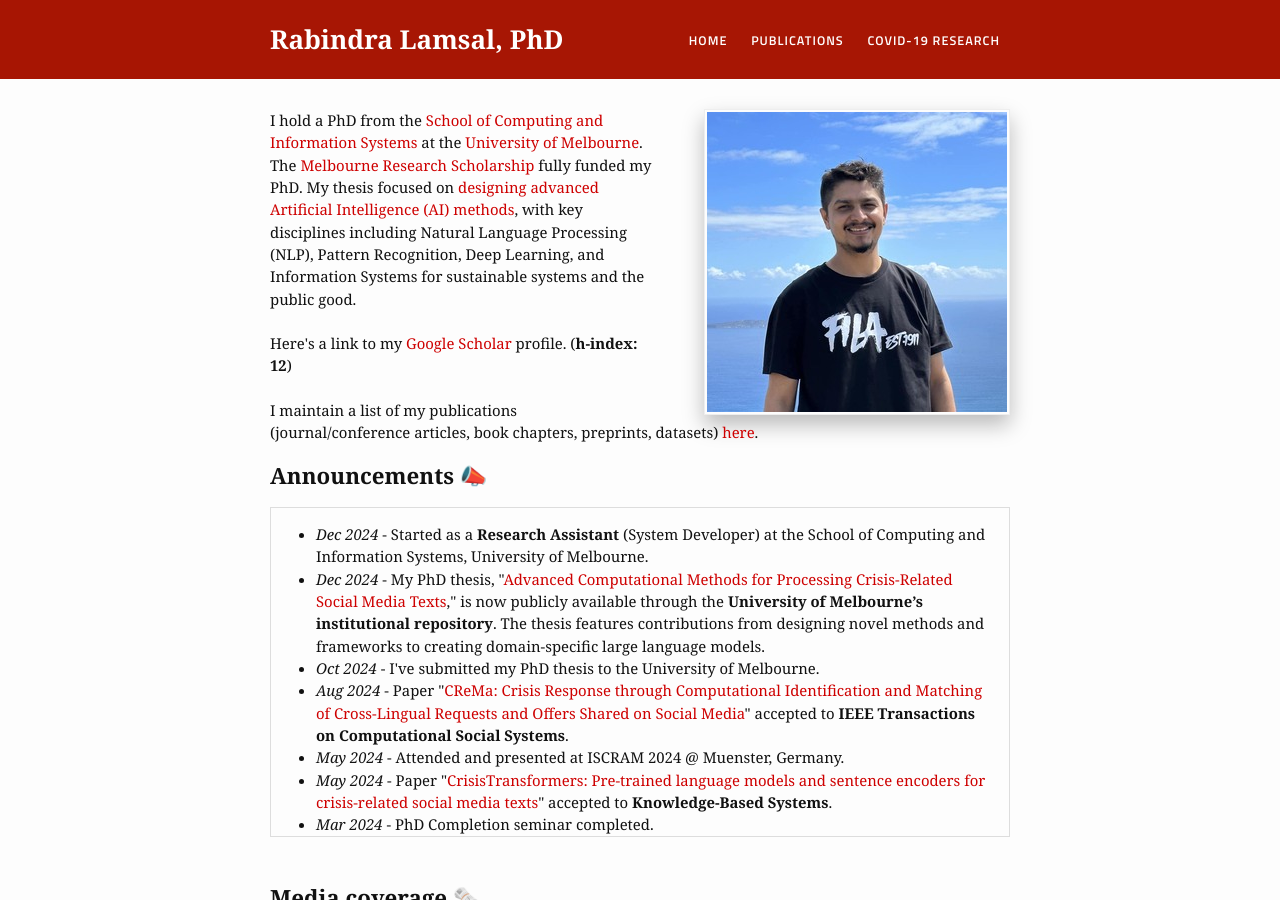
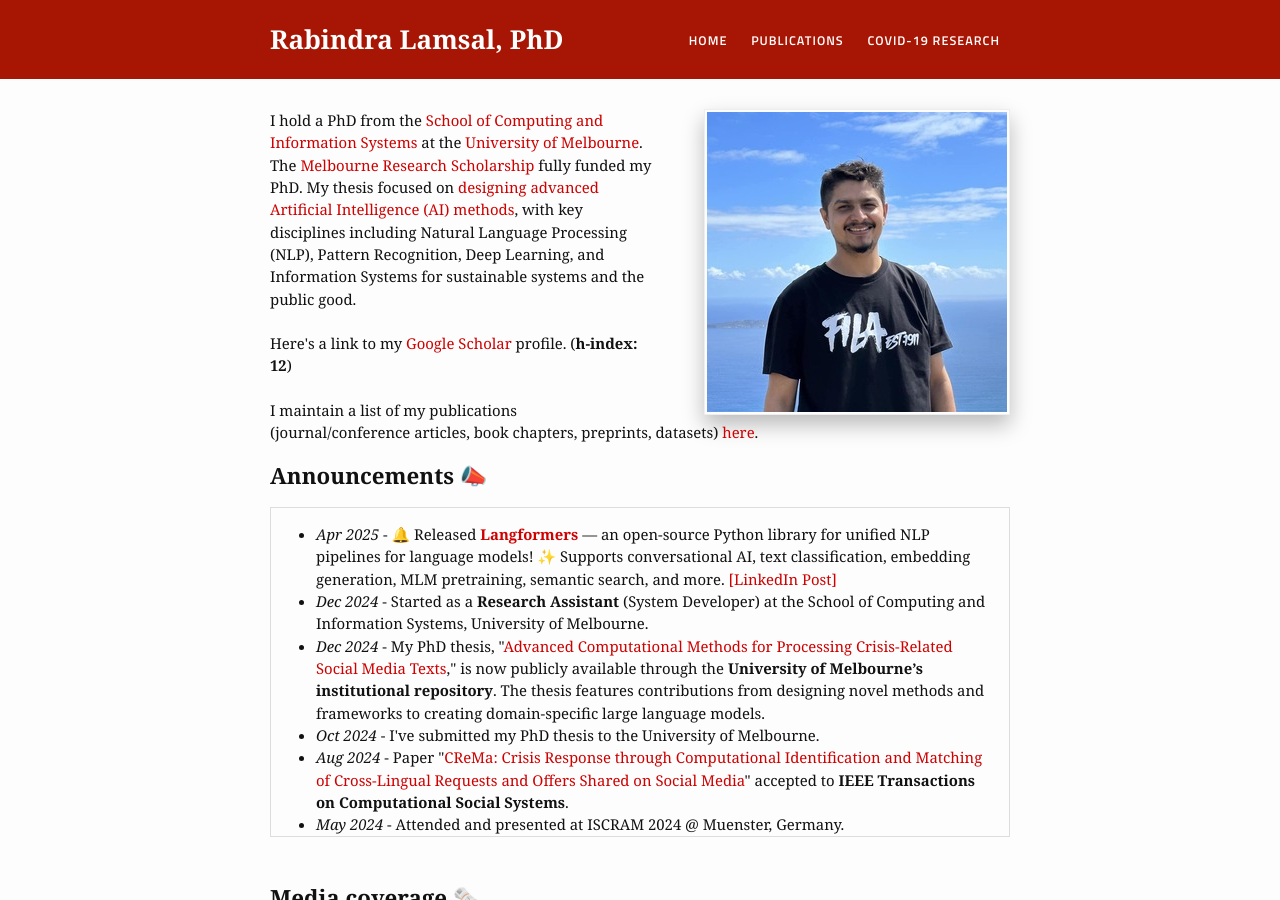
Before and after one commit to rabindralamsal/personal-site, a Jekyll site: the page built from index.html, in a window 1280 px wide and 900 px high. Built offline with Jekyll 4.4.1, drawn with Linux system fonts in a browser that asks for light colours.

Commit message:
Update index.html

```diff
--- a/index.html
+++ b/index.html
@@ -16,6 +16,7 @@ I maintain a list of my publications (journal/conference articles, book chapters
 <h2>Announcements 📣</h2>
 <div class="updates" style="height: 20em; overflow-y: scroll;border:1px solid #ddd; padding:15px;">
 <ul>
+<li><i>Apr 2025</i> - 🔔 Released <b><a href="https://github.com/rabindralamsal/langformers">Langformers</a></b> — an open-source Python library for unified NLP pipelines for language models! ✨ Supports conversational AI, text classification, embedding generation, MLM pretraining, semantic search, and more. <a href="https://www.linkedin.com/posts/rabindralamsal_langformers-nlp-llms-activity-7318469983414505472-sd6h/">[LinkedIn Post]</a></li>
 <li><i>Dec 2024</i> - Started as a <b>Research Assistant</b> (System Developer) at the School of Computing and Information Systems, University of Melbourne.
 <li><i>Dec 2024</i> - My PhD thesis, "<a href="http://hdl.handle.net/11343/354876">Advanced Computational Methods for Processing Crisis-Related Social Media Texts</a>," is now publicly available through the <b>University of Melbourne’s institutional repository</b>. The thesis features contributions from designing novel methods and frameworks to creating domain-specific large language models.</li>
 <li><i>Oct 2024</i> - I've submitted my PhD thesis to the University of Melbourne.</li>
```
